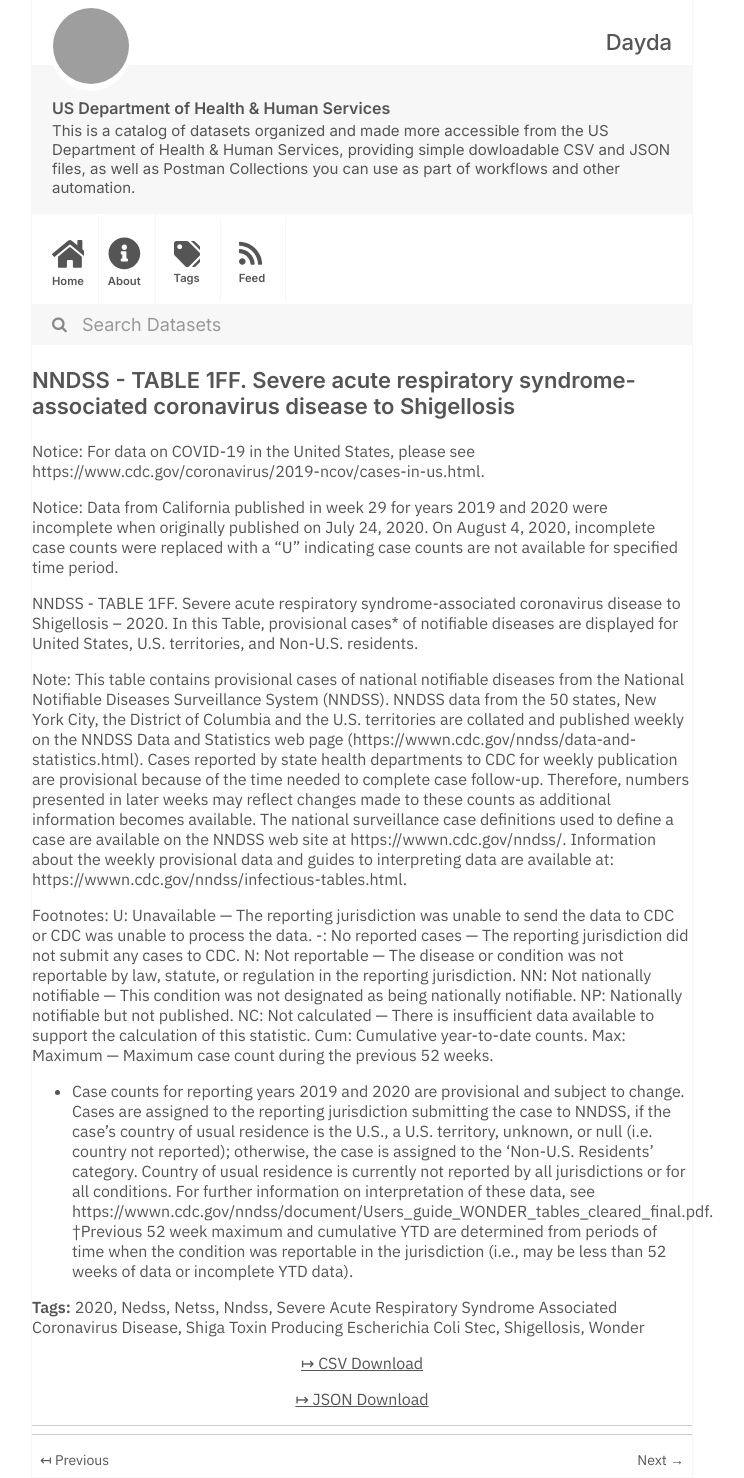
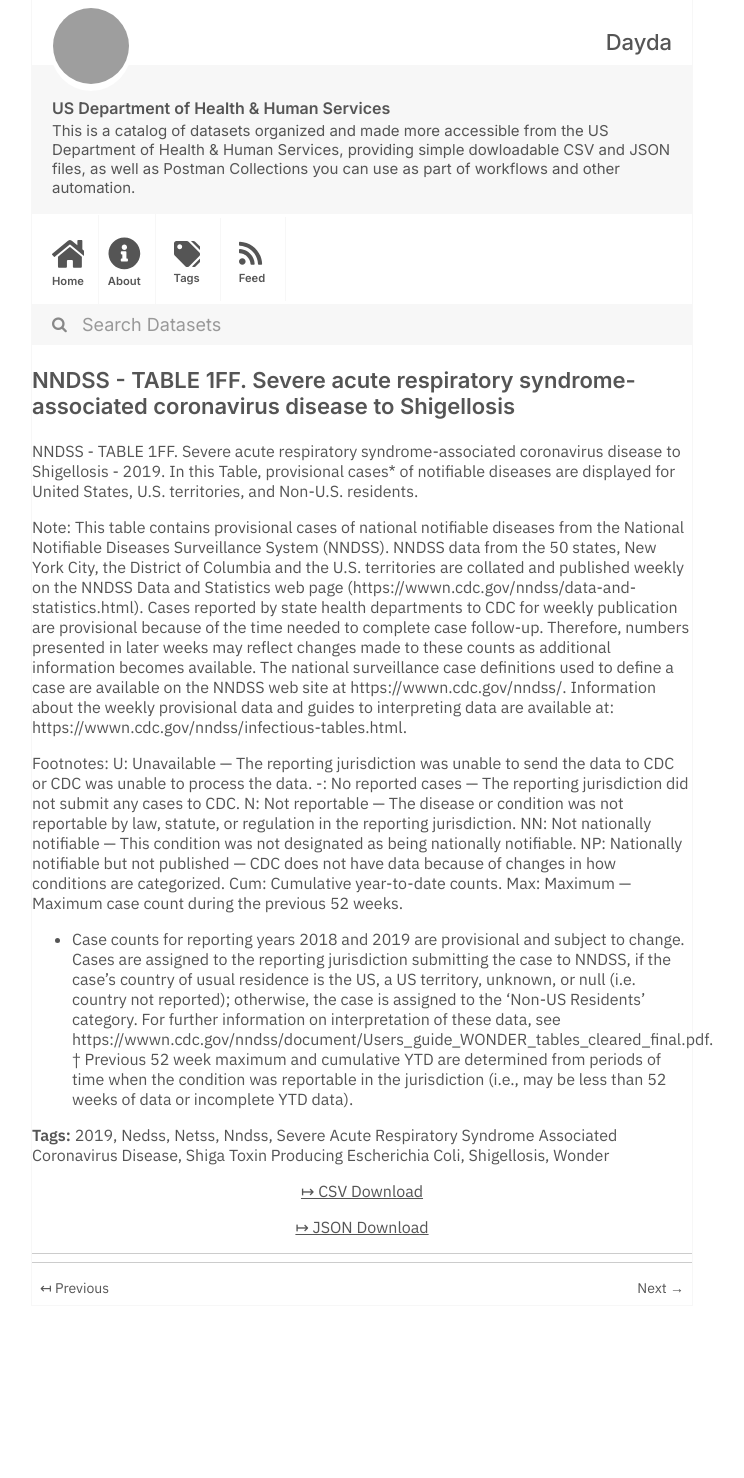
Before and after one commit to dayda-entities/us-department-of-health-and-human-services, a Jekyll site: the page built from _posts/2020-11-10-nndss-table-1ff-severe-acute-r.md, in a window 1280 px wide. Shown: the whole page, without its empty margins (278-1022 px from the left). Built offline with Jekyll 4.4.1, drawn with Linux system fonts in a browser that asks for light colours; after the commit the page ends 1306 px from its top, so only the background shows below that; grey boxes are pictures that could not be loaded.

Commit message:
Publish Data

```diff
--- a/_posts/2020-11-10-nndss-table-1ff-severe-acute-r.md
+++ b/_posts/2020-11-10-nndss-table-1ff-severe-acute-r.md
@@ -2,30 +2,26 @@
 title: >-
   NNDSS - TABLE 1FF. Severe acute respiratory syndrome-associated coronavirus
   disease to Shigellosis
-created: '2020-11-10T16:16:37.661071'
-modified: '2021-04-21T22:44:26.789633'
+created: '2020-11-10T16:17:48.076665'
+modified: '2021-04-17T03:01:30.105665'
 state: active
 type: dataset
 tags:
-  - '2020'
+  - '2019'
   - Nedss
   - Netss
   - Nndss
   - Severe Acute Respiratory Syndrome Associated Coronavirus Disease
-  - Shiga Toxin Producing Escherichia Coli Stec
+  - Shiga Toxin Producing Escherichia Coli
   - Shigellosis
   - Wonder
 groups: []
-csv_url: 'https://data.cdc.gov/api/views/x8jf-txib/rows.csv?accessType=DOWNLOAD'
-json_url: 'https://data.cdc.gov/api/views/x8jf-txib/rows.json?accessType=DOWNLOAD'
+csv_url: 'https://data.cdc.gov/api/views/mvsw-zuaf/rows.csv?accessType=DOWNLOAD'
+json_url: 'https://data.cdc.gov/api/views/mvsw-zuaf/rows.json?accessType=DOWNLOAD'
 layout: post
 
 ---
-Notice: For data on COVID-19 in the United States, please see https://www.cdc.gov/coronavirus/2019-ncov/cases-in-us.html.
-
-Notice: Data from California published in week 29 for years 2019 and 2020 were incomplete when originally published on July 24, 2020. On August 4, 2020, incomplete case counts were replaced with a "U" indicating case counts are not available for specified time period.
-
-NNDSS - TABLE 1FF. Severe acute respiratory syndrome-associated coronavirus disease to Shigellosis – 2020.  In this Table, provisional cases* of notifiable diseases are displayed for United States, U.S. territories, and Non-U.S. residents.
+NNDSS - TABLE 1FF. Severe acute respiratory syndrome-associated coronavirus disease to Shigellosis - 2019. In this Table, provisional cases* of notifiable diseases are displayed for United States, U.S. territories, and Non-U.S. residents.
 
 Note:
 This table contains provisional cases of national notifiable diseases from the National Notifiable Diseases Surveillance System (NNDSS). NNDSS data from the 50 states, New York City, the District of Columbia and the U.S. territories are collated and published weekly on the NNDSS Data and Statistics web page (https://wwwn.cdc.gov/nndss/data-and-statistics.html). Cases reported by state health departments to CDC for weekly publication are provisional because of the time needed to complete case follow-up. Therefore, numbers presented in later weeks may reflect changes made to these counts as additional information becomes available. The national surveillance case definitions used to define a case are available on the NNDSS web site at https://wwwn.cdc.gov/nndss/. Information about the weekly provisional data and guides to interpreting data are available at: https://wwwn.cdc.gov/nndss/infectious-tables.html.
@@ -35,9 +31,8 @@ U: Unavailable — The reporting jurisdiction was unable to send the data to CDC
 -: No reported cases — The reporting jurisdiction did not submit any cases to CDC.
 N: Not reportable — The disease or condition was not reportable by law, statute, or regulation in the reporting jurisdiction.
 NN: Not nationally notifiable — This condition was not designated as being nationally notifiable.
-NP: Nationally notifiable but not published.
-NC: Not calculated — There is insufficient data available to support the calculation of this statistic.
+NP: Nationally notifiable but not published — CDC does not have data because of changes in how conditions are categorized.
 Cum: Cumulative year-to-date counts.
 Max: Maximum — Maximum case count during the previous 52 weeks.
-* Case counts for reporting years 2019 and 2020 are provisional and subject to change. Cases are assigned to the reporting jurisdiction submitting the case to NNDSS, if the case's country of usual residence is the U.S., a U.S. territory, unknown, or null (i.e. country not reported); otherwise, the case is assigned to the 'Non-U.S. Residents' category. Country of usual residence is currently not reported by all jurisdictions or for all conditions. For further information on interpretation of these data, see https://wwwn.cdc.gov/nndss/document/Users_guide_WONDER_tables_cleared_final.pdf.
-†Previous 52 week maximum and cumulative YTD are determined from periods of time when the condition was reportable in the jurisdiction (i.e., may be less than 52 weeks of data or incomplete YTD data).
+* Case counts for reporting years 2018 and 2019 are provisional and subject to change. Cases are assigned to the reporting jurisdiction submitting the case to NNDSS, if the case's country of usual residence is the US, a US territory, unknown, or null (i.e. country not reported); otherwise, the case is assigned to the 'Non-US Residents' category. For further information on interpretation of these data, see https://wwwn.cdc.gov/nndss/document/Users_guide_WONDER_tables_cleared_final.pdf.
+† Previous 52 week maximum and cumulative YTD are determined from periods of time when the condition was reportable in the jurisdiction (i.e., may be less than 52 weeks of data or incomplete YTD data).
```
